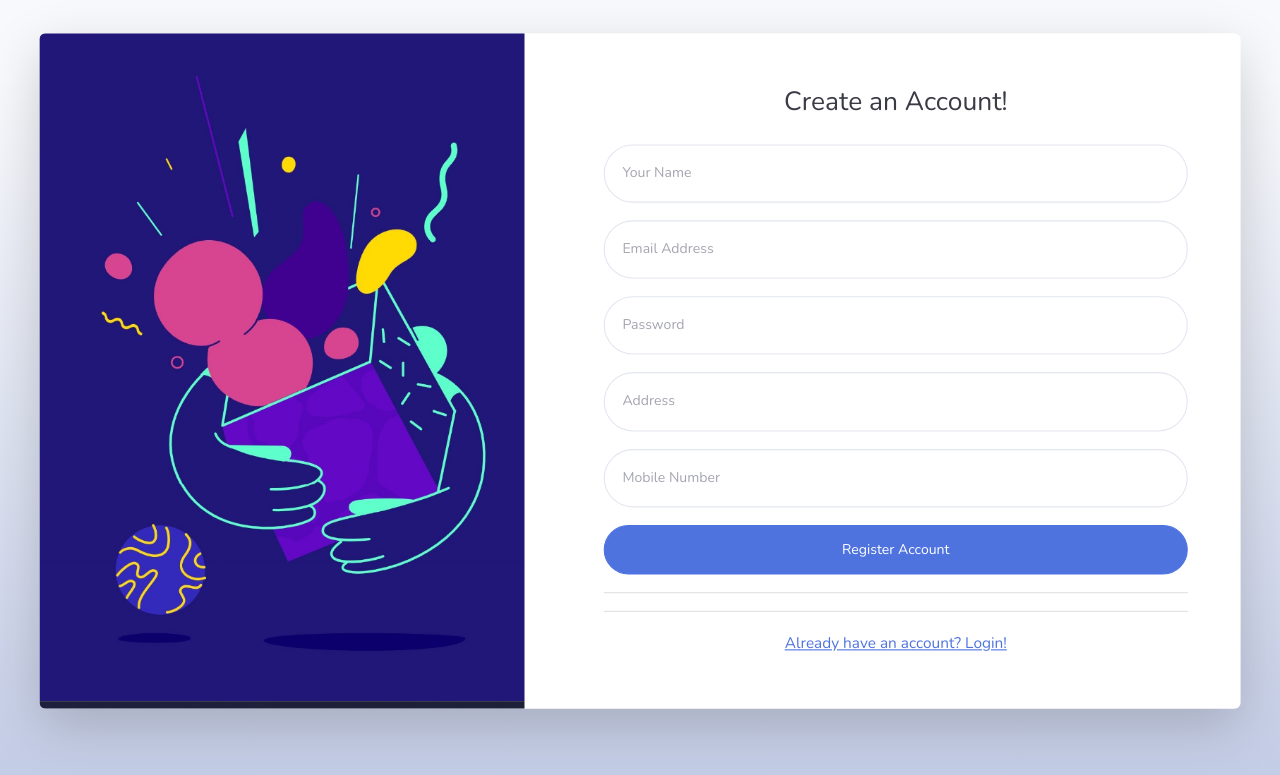
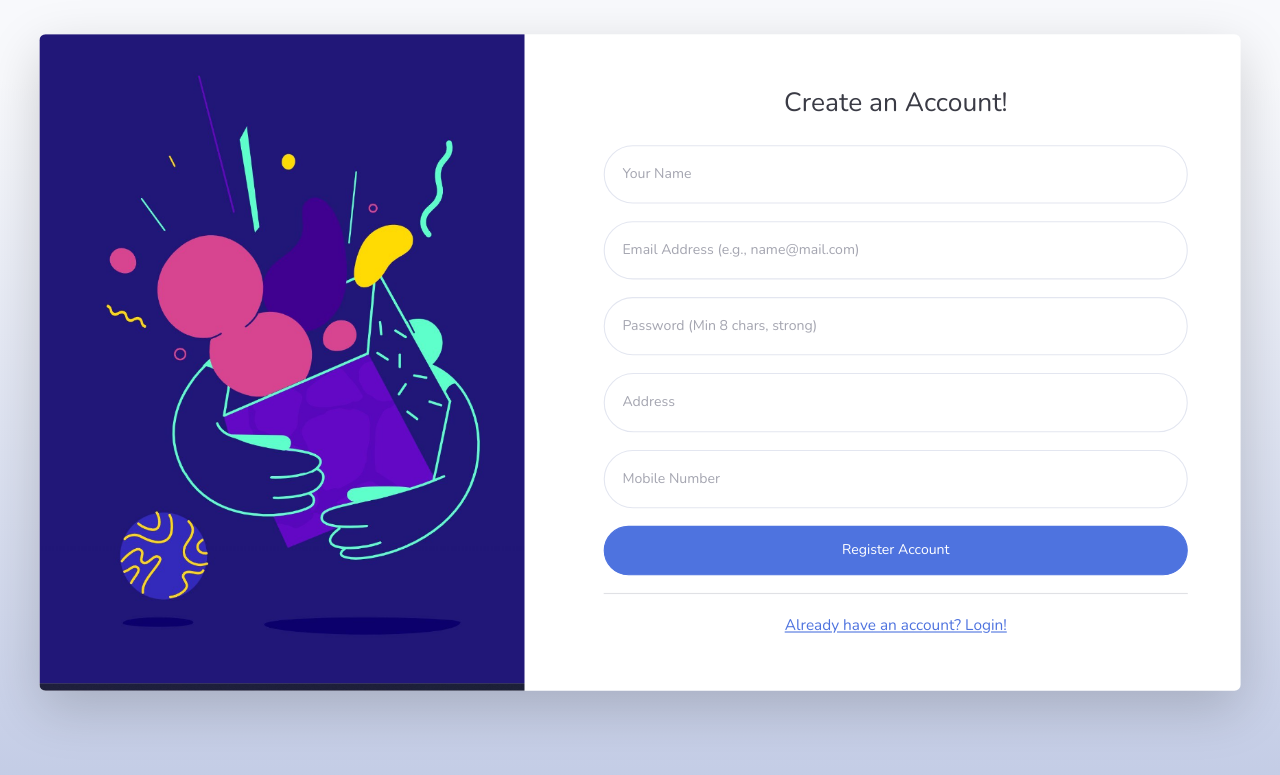
Before and after one commit to Rishi200000/ECOMART, a Flask app: page /register in a window 1280 px wide. Shown: the top 775 px of the page. Run offline with Flask 3, Linux system fonts and the light colour scheme; some libraries are stand-ins or nearby versions.

Commit message:
first commit

```diff
--- a/templates/login/register.html
+++ b/templates/login/register.html
@@ -2,11 +2,8 @@
 <html data-bs-theme="light" lang="en">
   <head>
     <meta charset="utf-8" />
-    <meta
-      name="viewport"
-      content="width=device-width, initial-scale=1.0, shrink-to-fit=no"
-    />
-    <title>Register - Brand</title>
+    <meta name="viewport" content="width=device-width, initial-scale=1.0, shrink-to-fit=no" />
+    <title>Register - EcoMart</title>
     <link rel="stylesheet" href="/static/styles/bootstrap.min.css" />
     <style>
       .container {
@@ -34,39 +31,46 @@
                 <div class="text-center">
                   <h4 class="text-dark mb-4">Create an Account!</h4>
                 </div>
-                <form class="user" action="/register" method="post">
+                <form class="user" action="/register" method="post" novalidate>
                   <div class="mb-3">
                     <input
                       class="form-control form-control-user"
                       type="text"
                       placeholder="Your Name"
                       name="name"
+                      required
                     />
                   </div>
                   <div class="mb-3">
                     <input
-                      class="form-control form-control-user"
-                      type="email"
-                      placeholder="Email Address"
-                      name="email"
-                    />
+  class="form-control form-control-user"
+  type="email"
+  name="email"
+  placeholder="Email Address (e.g., name@mail.com)"
+  pattern="^[a-zA-Z0-9._%+-]+@[a-zA-Z0-9.-]+\.(com|in|org|net|edu|gov|co)$"
+  title="Enter a valid email like name@example.com"
+  required
+/>
+
                   </div>
-
                   <div class="mb-3">
                     <input
                       class="form-control form-control-user"
                       type="password"
-                      placeholder="Password"
+                      placeholder="Password (Min 8 chars, strong)"
                       name="password"
+                      pattern="(?=.*\d)(?=.*[a-z])(?=.*[A-Z])(?=.*[\W_]).{8,}"
+                      title="Password must be at least 8 characters long, with 1 uppercase, 1 lowercase, 1 number, and 1 special character"
+                      required
                     />
                   </div>
-
                   <div class="mb-3">
                     <input
                       class="form-control form-control-user"
                       type="text"
                       placeholder="Address"
                       name="address"
+                      required
                     />
                   </div>
                   <div class="mb-3">
@@ -75,19 +79,16 @@
                       type="tel"
                       placeholder="Mobile Number"
                       name="phone_number"
+                      pattern="[0-9]{10}"
+                      title="Enter 10 digit phone number"
+                      required
                     />
                   </div>
-
-                  <button
-                    class="btn btn-primary d-block btn-user w-100"
-                    type="submit"
-                  >
+                  <button class="btn btn-primary d-block btn-user w-100" type="submit">
                     Register Account
                   </button>
                   <hr />
-                  <hr />
                 </form>
-                <div class="text-center"></div>
                 <div class="text-center">
                   <a class="small" href="/">Already have an account? Login!</a>
                 </div>
@@ -97,5 +98,41 @@
         </div>
       </div>
     </div>
+<script>
+  document.querySelector("form.user").addEventListener("submit", function (e) {
+    const email = document.querySelector("input[name='email']").value.trim();
+    const password = document.querySelector("input[name='password']").value.trim();
+    const phone = document.querySelector("input[name='phone_number']").value.trim();
+
+    // Email Regex: must end with .com, .in, etc.
+    const emailPattern = /^[a-zA-Z0-9._%+-]+@[a-zA-Z0-9.-]+\.(com|in|org|net|edu|gov|co)$/;
+
+    // Strong password: at least 8 chars, one uppercase, one lowercase, one number, one special char
+    const passwordPattern = /^(?=.*[a-z])(?=.*[A-Z])(?=.*\d)(?=.*[@$!%*?#&])[A-Za-z\d@$!%*?#&]{8,}$/;
+
+    // Mobile number: exactly 10 digits
+    const phonePattern = /^\d{10}$/;
+
+    if (!emailPattern.test(email)) {
+      alert("❌ Please enter a valid email (e.g., yourname@example.com)");
+      e.preventDefault();
+      return false;
+    }
+
+    if (!passwordPattern.test(password)) {
+      alert("❌ Password must be at least 8 characters, include uppercase, lowercase, number, and special character.");
+      e.preventDefault();
+      return false;
+    }
+
+    if (!phonePattern.test(phone)) {
+      alert("❌ Enter a valid 10-digit mobile number.");
+      e.preventDefault();
+      return false;
+    }
+  });
+</script>
+
+
   </body>
 </html>
```
Also changed, not shown: database.sqlite3.
